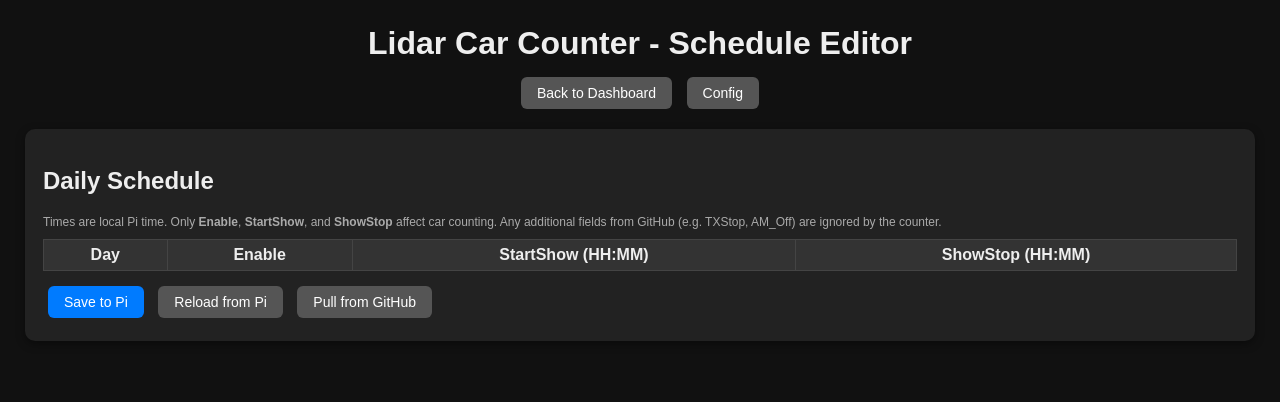
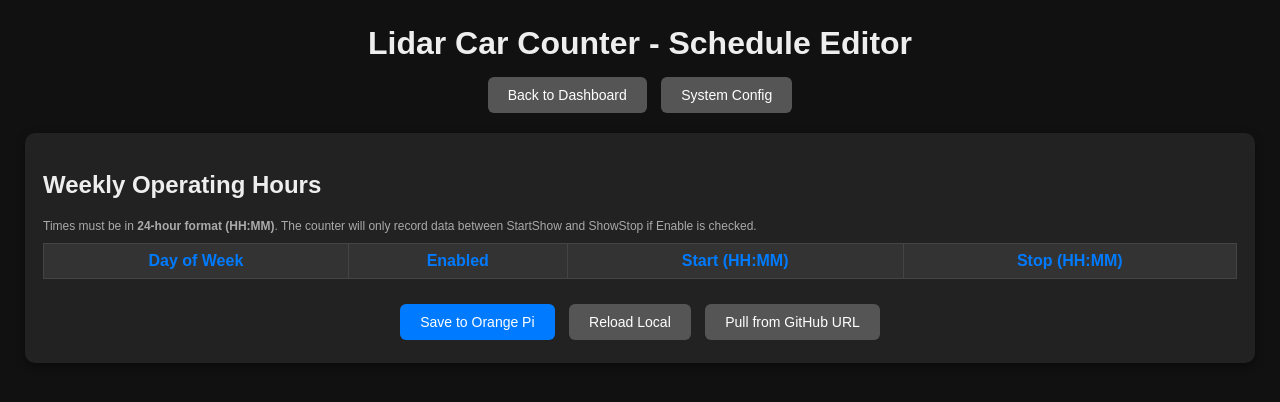
Before and after one commit to baelinc/LidarCounter-Orangepi, a Flask app: template templates/schedule.html in a window 1280 px wide. Shown: the top 402 px of the page. Run offline with Flask 3, Linux system fonts and the light colour scheme; the template is opened without the code that fills it, so the values that code supplies are empty; parts of the project's set-up code (start-up, migrations or seed data) failed here and were passed over.

Commit message:
Update schedule.html

```diff
--- a/templates/schedule.html
+++ b/templates/schedule.html
@@ -2,7 +2,7 @@
 <html>
 <head>
 <meta charset="utf-8">
-<title>ShowMon Schedule Editor</title>
+<title>Lidar Counter - Schedule Editor</title>
 <style>
     body { background:#111; font-family:Arial,sans-serif; color:#eee; margin:25px; }
     h1 { text-align:center; margin-bottom:10px; }
@@ -14,96 +14,100 @@ table {
         width:100%; border-collapse:collapse; margin-top:10px;
     }
     th, td {
-  border:1px solid #444; padding:6px 8px; text-align:center;
+        border:1px solid #444; padding:8px 10px; text-align:center;
     }
-th {
-  background:#333;
+    th { background:#333; color: #007bff; }
+    input[type=text] {
+        width:90px; padding:6px;
+        border-radius:4px; border:1px solid #555;
+        background:#111; color:#eee; text-align: center;
     }
-input[type=text] {
-  width:90px; padding:4px 6px;
-  border-radius:4px; border:1px solid #555;
-  background:#111; color:#eee;
+    input[type=checkbox] { transform:scale(1.2); cursor: pointer; }
+    button {
+        padding:10px 20px; font-size:14px; margin:5px;
+        border:none; border-radius:6px; cursor:pointer;
+        transition: 0.2s;
     }
-input[type=checkbox] {
-  transform:scale(1.1);
-}
-button {
-  padding:8px 16px; font-size:14px; margin:5px;
-  border:none; border-radius:6px; cursor:pointer;
-}
+    button:hover { opacity: 0.8; }
     button.blue { background:#007bff; color:#fff; }
     button.gray { background:#555; color:#fff; }
-.smallNote { font-size:12px; color:#aaa; }
+    .smallNote { font-size:12px; color:#aaa; margin-top: 10px; }
+    .current-day { background: #2d3d4d; font-weight: bold; color: #00ff00; }
 </style>
 </head>
 <body>
 
-<h1 class="center">
-  Lidar Car Counter - Schedule Editor</h1>
+<h1>Lidar Car Counter - Schedule Editor</h1>
 
 <div style="text-align:center; margin-bottom:15px;">
     <button class="gray" onclick="location.href='/'">Back to Dashboard</button>
-  <button class="gray" onclick="location.href='/config'">Config</button>
+    <button class="gray" onclick="location.href='/config'">System Config</button>
 </div>
 
 <div class="card">
-  <h2>Daily Schedule</h2>
+    <h2>Weekly Operating Hours</h2>
     <div class="smallNote">
-    Times are local Pi time. Only <b>Enable</b>, <b>StartShow</b>, and <b>ShowStop</b> affect car counting.
-    Any additional fields from GitHub (e.g. TXStop, AM_Off) are ignored by the counter.
+        Times must be in <b>24-hour format (HH:MM)</b>. The counter will only record data between StartShow and ShowStop if Enable is checked.
     </div>
 
     <table>
         <thead>
             <tr>
-        <th>Day</th>
-        <th>Enable</th>
-        <th>StartShow (HH:MM)</th>
-        <th>ShowStop (HH:MM)</th>
+                <th>Day of Week</th>
+                <th>Enabled</th>
+                <th>Start (HH:MM)</th>
+                <th>Stop (HH:MM)</th>
             </tr>
         </thead>
         <tbody id="schedBody">
-      <!-- rows filled by JS -->
             </tbody>
     </table>
 
-  <div style="margin-top:10px;">
-    <button class="blue" onclick="saveSchedule()">Save to Pi</button>
-    <button class="gray" onclick="loadLocal()">Reload from Pi</button>
-    <button class="gray" onclick="loadFromGitHub()">Pull from GitHub</button>
+    <div style="margin-top:20px; text-align: center;">
+        <button class="blue" onclick="saveSchedule()">Save to Orange Pi</button>
+        <button class="gray" onclick="loadLocal()">Reload Local</button>
+        <button class="gray" onclick="loadFromGitHub()">Pull from GitHub URL</button>
     </div>
 </div>
 
 <script>
 const dayNames = ["Sunday","Monday","Tuesday","Wednesday","Thursday","Friday","Saturday"];
+const currentDayIdx = new Date().getDay();
 
 function makeRow(idx, entry) {
     const tr = document.createElement("tr");
+    if (idx === currentDayIdx) tr.className = "current-day";
 
+    // Day Name
     const tdDay = document.createElement("td");
-  tdDay.textContent = dayNames[idx];
+    tdDay.textContent = dayNames[idx] + (idx === currentDayIdx ? " (Today)" : "");
     tr.appendChild(tdDay);
 
+    // Enable Checkbox
     const tdEnable = document.createElement("td");
     const cb = document.createElement("input");
     cb.type = "checkbox";
     cb.id = `enable_${idx}`;
-  cb.checked = !!entry.Enable;
+    cb.checked = (entry.Enable === true || entry.Enable === "true");
     tdEnable.appendChild(cb);
     tr.appendChild(tdEnable);
 
+    // Start Time
     const tdStart = document.createElement("td");
     const inStart = document.createElement("input");
     inStart.type = "text";
     inStart.id = `start_${idx}`;
-  inStart.value = entry.StartShow || "16:30";
+    inStart.placeholder = "17:00";
+    inStart.value = entry.StartShow || "17:00";
     tdStart.appendChild(inStart);
     tr.appendChild(tdStart);
 
+    // Stop Time
     const tdStop = document.createElement("td");
     const inStop = document.createElement("input");
     inStop.type = "text";
     inStop.id = `stop_${idx}`;
+    inStop.placeholder = "22:00";
     inStop.value = entry.ShowStop || "22:00";
     tdStop.appendChild(inStop);
     tr.appendChild(tdStop);
@@ -114,6 +118,7 @@ function makeRow(idx, entry) {
 function populateTable(data) {
     const body = document.getElementById("schedBody");
     body.innerHTML = "";
+    // Ensure we always show 7 days even if data is partial
     for (let i = 0; i < 7; i++) {
         const entry = data[i] || {};
         body.appendChild(makeRow(i, entry));
@@ -124,39 +129,43 @@ async function loadLocal() {
     try {
         const r = await fetch("/api/schedule/local");
         const data = await r.json();
-    populateTable(data);
+        // If the API returns an object with a 'schedule' key, use that, otherwise use data directly
+        const schedArray = Array.isArray(data) ? data : (data.schedule || []);
+        populateTable(schedArray);
     } catch(e) {
-    console.log("loadLocal error", e);
-    alert("Failed to load schedule from Pi.");
+        console.error("loadLocal error", e);
+        alert("Error: Could not retrieve schedule from Orange Pi.");
     }
 }
 
 async function loadFromGitHub() {
+    if(!confirm("Pull schedule from the Remote URL defined in Config? This will overwrite current table.")) return;
+
     try {
         const r = await fetch("/api/schedule/refresh", { method: "POST" });
         const j = await r.json();
-    if (!j.ok) {
-      alert("Refresh from GitHub reported an error: " + (j.schedule_last_status || ""));
+        if (j.status !== "success" && !j.ok) {
+            alert("GitHub Pull Failed: " + (j.message || "Check your URL/Token in Config."));
+        } else {
+            alert("Schedule synced from GitHub.");
+            await loadLocal();
         }
-    // After refresh, load in-memory/local view
-    await loadLocal();
     } catch(e) {
-    console.log("loadFromGitHub error", e);
-    alert("Failed to refresh from GitHub.");
+        alert("Network error while contacting GitHub API.");
     }
 }
 
 async function saveSchedule() {
     const data = [];
+    const timeRegex = /^([01]\d|2[0-3]):[0-5]\d$/;
+
     for (let i = 0; i < 7; i++) {
         const enable = document.getElementById(`enable_${i}`).checked;
         const start = document.getElementById(`start_${i}`).value.trim();
         const stop = document.getElementById(`stop_${i}`).value.trim();
 
-    // Very light validation: must match 00:00–23:59
-    const re = /^([01]\d|2[0-3]):[0-5]\d$/;
-    if (!re.test(start) || !re.test(stop)) {
-      alert(`Invalid time on ${dayNames[i]} (use HH:MM 24h).`);
+        if (!timeRegex.test(start) || !timeRegex.test(stop)) {
+            alert(`Invalid format on ${dayNames[i]}. Please use HH:MM (e.g., 08:30 or 21:00).`);
             return;
         }
 
@@ -174,18 +183,17 @@ async function saveSchedule() {
             body: JSON.stringify(data)
         });
         const j = await r.json();
-    if (!j.ok) {
-      alert("Error saving schedule: " + (j.error || "Unknown error"));
-      return;
+        if (j.status === "success" || j.ok) {
+            alert("Schedule saved and applied successfully.");
+        } else {
+            alert("Save failed: " + (j.message || "Unknown error"));
         }
-    alert("Schedule saved to Pi and applied.");
     } catch(e) {
-    console.log("saveSchedule error", e);
-    alert("Failed to save schedule.");
+        alert("Error: Server unreachable.");
     }
 }
 
-// Initial load
+// Start
 loadLocal();
 </script>
 
```
Lines whose indentation alone changed are shown as unchanged.
